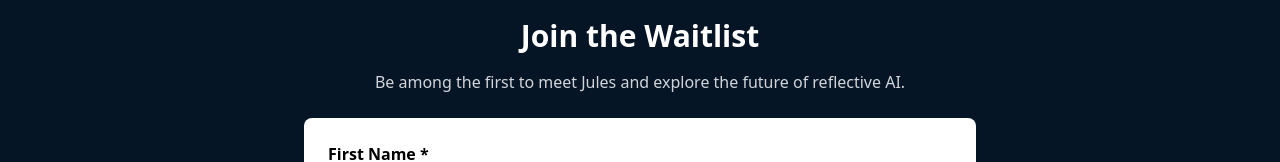
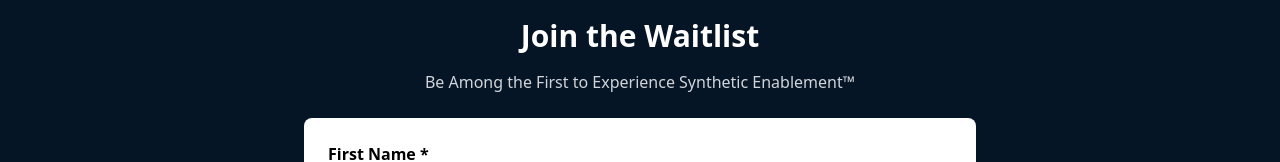
Before and after one commit to mbumpus/digitalego-landing, a Next.js app: page /waitlist in a window 1280 px wide. Shown: the part 129-291 px from the top of the page. Built offline with nearby package versions, Linux system fonts and the light colour scheme.

Commit message:
Update ClientWaitlist.jsx

```diff
--- a/app/waitlist/ClientWaitlist.jsx
+++ b/app/waitlist/ClientWaitlist.jsx
@@ -1,7 +1,7 @@
 export const metadata = {
   title: 'Waitlist | Be Among the First to Meet Jules',
   description:
-    'Join the DigitalEgo waitlist and be first in line to explore reflective AI with Jules—the conversational interface that mirrors how you think.',
+    'Join the DigitalEgo waitlist and be first in line to explore how DigitalEgo can change the way you *do* AI.',
 };
 
 'use client';
@@ -13,7 +13,7 @@ export default function WaitlistPage() {
     <div className="min-h-screen bg-[#061525] text-white flex flex-col items-center justify-center px-4 py-10">
       <h1 className="text-3xl font-bold mb-4 text-center">Join the Waitlist</h1>
       <p className="mb-6 text-gray-300 text-center max-w-xl">
-        Be among the first to meet Jules and explore the future of reflective AI.
+        Be Among the First to Experience Synthetic Enablement™
       </p>
 
       <div className="bg-white text-black rounded-lg p-6 w-full max-w-2xl">
```
